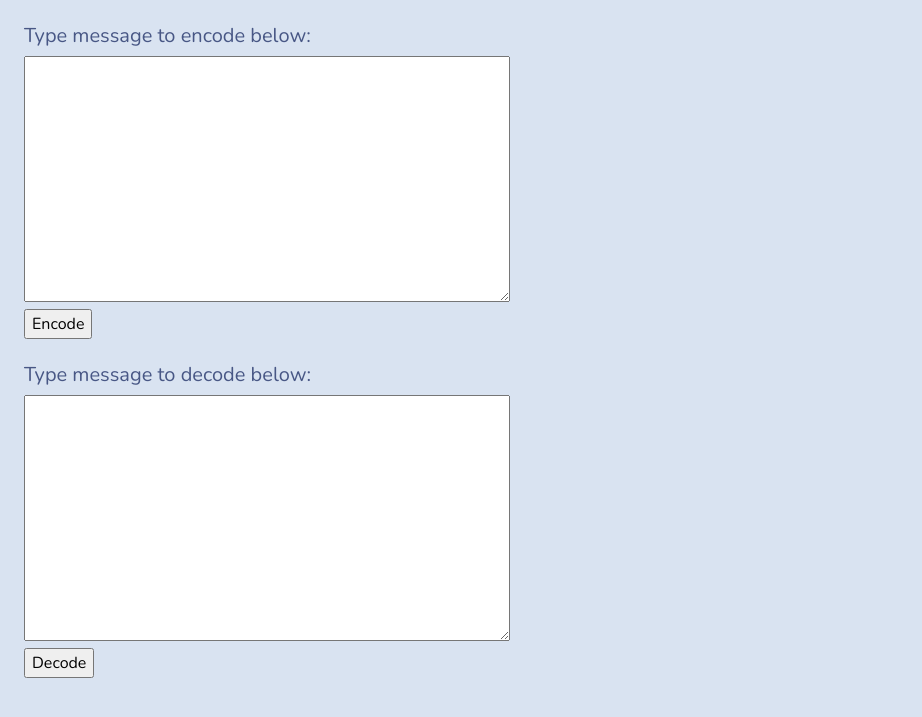
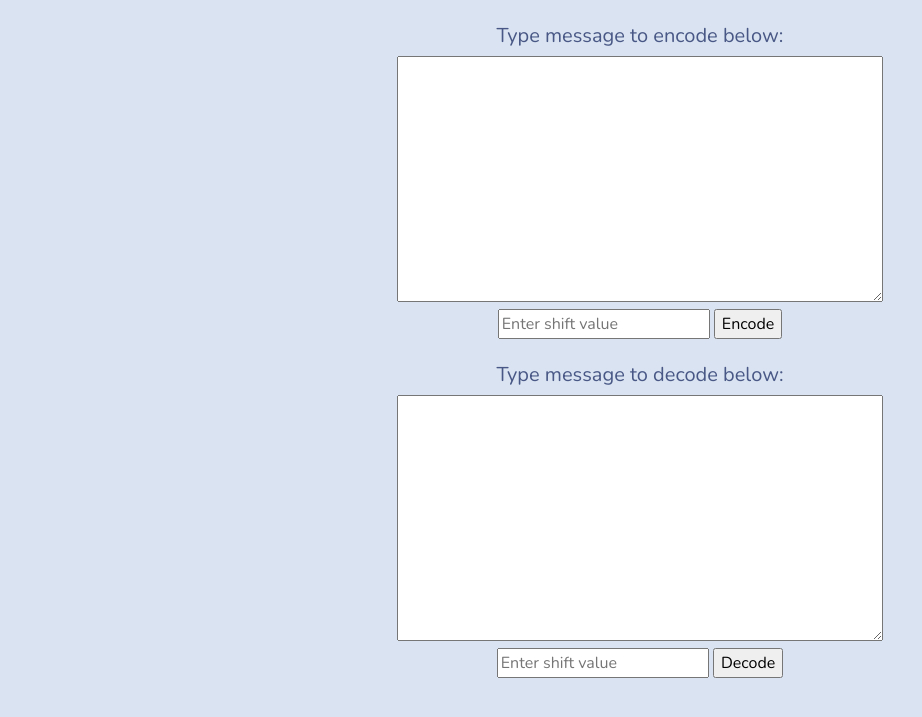
Before and after one commit to NicoGiuliani/caesar-cipher, a Django app: page / in a window 1280 px wide. Shown: the top 717 px of the page, without its empty margins (0-922 px from the left). Run offline with Django 4.2, Linux system fonts and the light colour scheme; some libraries are stand-ins or nearby versions.

Commit message:
Added field for user shift value

```diff
--- a/app/views.py
+++ b/app/views.py
@@ -9,7 +9,7 @@ def index(request):
 def encode(request):
     if request.method == 'POST':
         plaintext_message = request.POST['plaintext_message'].upper()
-        shift = 5
+        shift = int(request.POST['shift_value'])
 
         english_alphabet = "ABCDEFGHIJKLMNOPQRSTUVWXYZ"
         encoded_message = list(plaintext_message[:])
@@ -30,7 +30,7 @@ def decode(request):
     plaintext_message = list(encoded_message[:])
 
     english_alphabet = "ABCDEFGHIJKLMNOPQRSTUVWXYZ"
-    shift = 5
+    shift = int(request.POST['shift_value'])
 
     for i in range(len(encoded_message)):
         current_character = encoded_message[i]
--- a/templates/index.html
+++ b/templates/index.html
@@ -6,10 +6,14 @@
         <link rel='stylesheet' href="{% static 'css/bootstrap.min.css' %}">
     </head>
     <body class="m-4">
+        <div class='container'>
+            <div class='row text-center'>
+                <div class='col-12'>
                     <form method='POST' action='encode'>
                         {% csrf_token %}
                         <h5>Type message to encode below:</h5>
                         <textarea name='plaintext_message' rows='10' cols='50'></textarea><br>
+                        <input type='text' name='shift_value' placeholder='Enter shift value'></input>
                         <input type='submit' value='Encode'></input>
                     </form>
                     <br>
@@ -17,7 +21,11 @@
                         {% csrf_token %}
                         <h5>Type message to decode below:</h5>
                         <textarea name='encoded_message' rows='10' cols='50'></textarea><br>
+                        <input type='text' name='shift_value' placeholder='Enter shift value'></input>
                         <input type='submit' value='Decode'></input>
                     </form>
+                </div>
+            </div>
+        </div>
     </body>
 </html>
```
Lines whose indentation alone changed are shown as unchanged.
